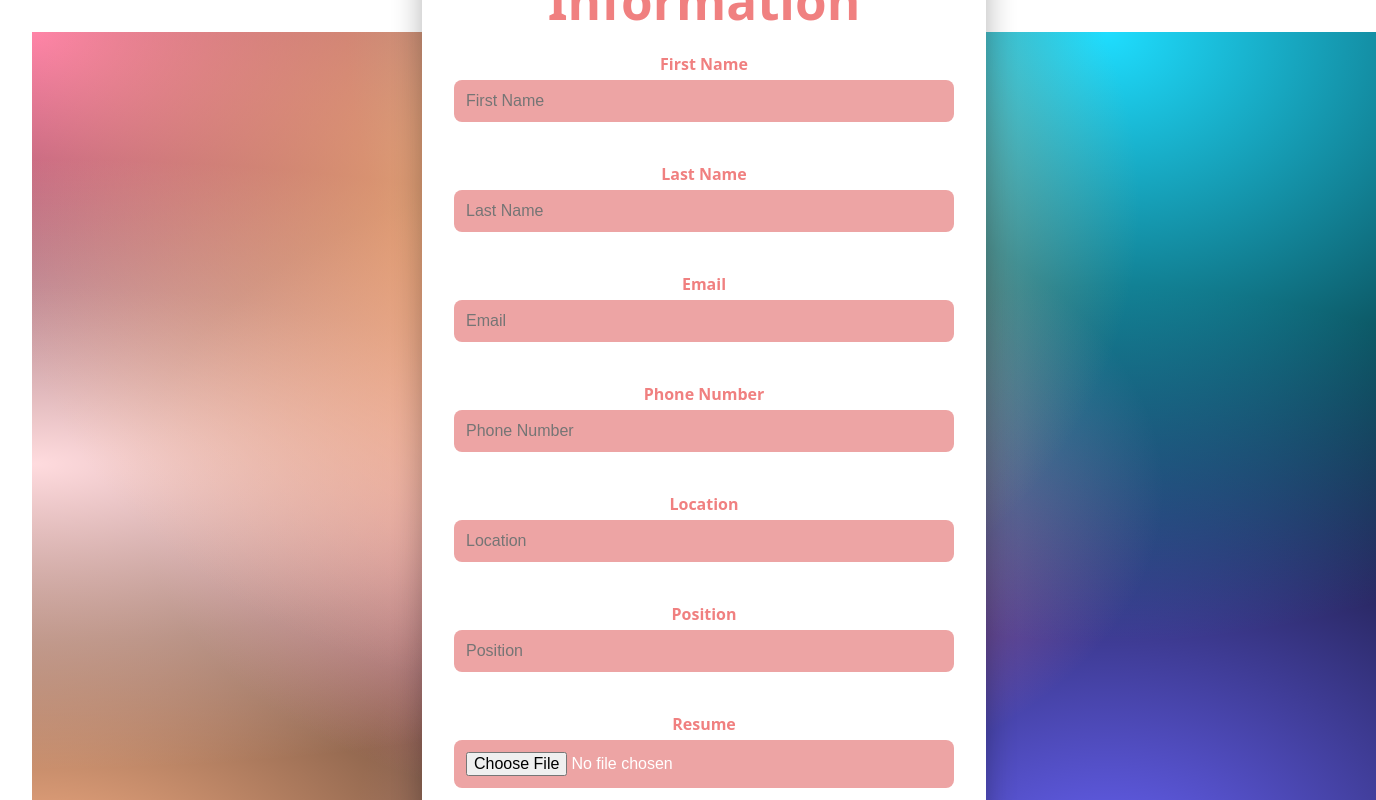
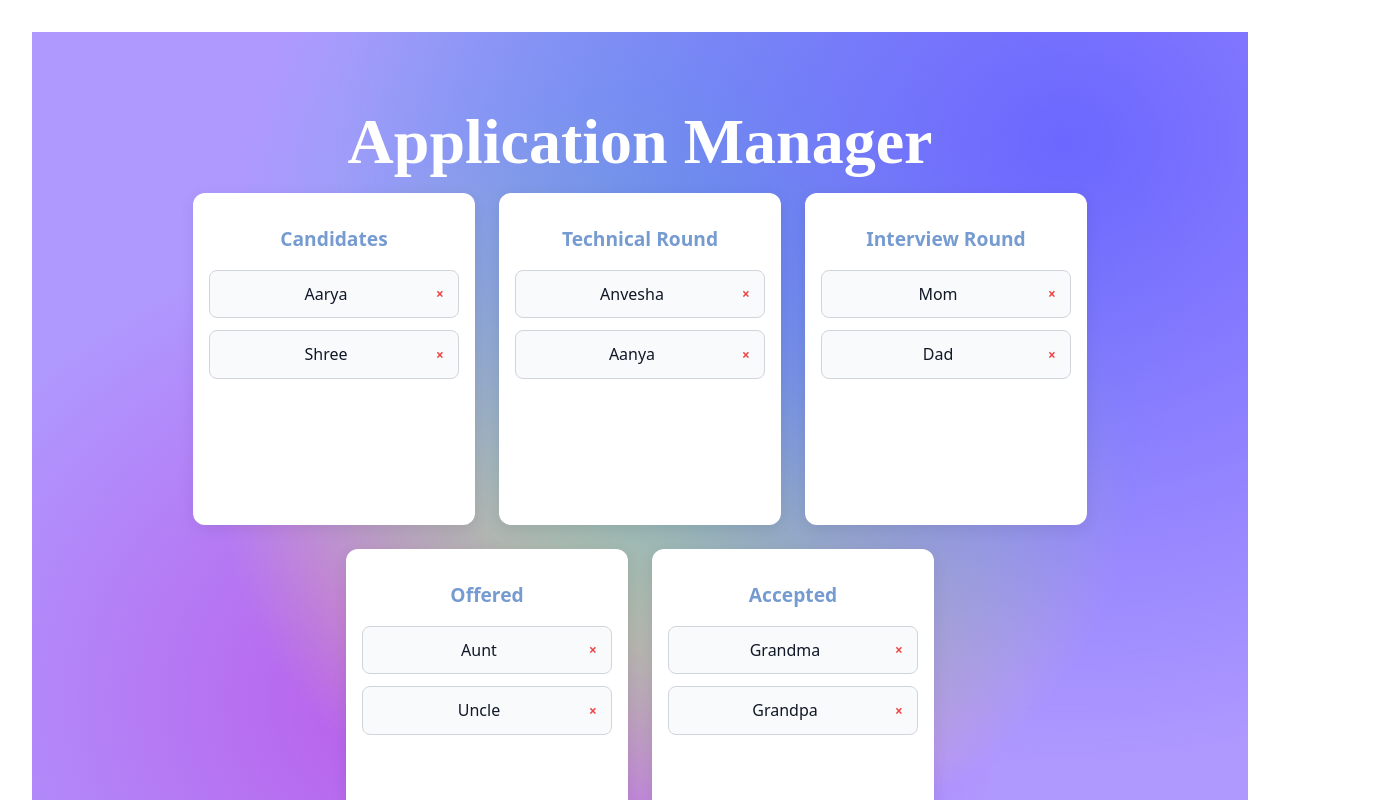
Before and after one commit to arrysoni/HireSphere, a React (Vite) app in the folder HireSphere/: page / in a window 1280 px wide. Shown: the top 800 px of the page, 1376 px wide, since content can reach past the window. Built offline with nearby package versions, Linux system fonts and the light colour scheme.

Commit message:
Board: Fixed x

```diff
--- a/HireSphere/src/App.jsx
+++ b/HireSphere/src/App.jsx
@@ -7,7 +7,7 @@ function App() {
 
   return (
     <div>
-      <Form />
+      <Board />
     </div>
   )
 }
--- a/HireSphere/src/styles/Board.css
+++ b/HireSphere/src/styles/Board.css
@@ -4,7 +4,12 @@
   flex-direction: column;
   align-items: center;
   padding: 2rem;
-  background-image: linear-gradient( purple, pink);
+  background-color:#af99ff;
+  background-image:
+    radial-gradient(at 85% 11%, hsla(242,99%,70%,1) 0px, transparent 50%),
+    radial-gradient(at 56% 24%, hsla(204,66%,63%,1) 0px, transparent 50%),
+    radial-gradient(at 53% 45%, hsla(61,83%,65%,1) 0px, transparent 50%),
+    radial-gradient(at 34% 67%, hsla(281,76%,63%,1) 0px, transparent 50%);
   min-height: 100vh;
 }
 
@@ -51,14 +56,16 @@
     background-color: #f8fafc;
     border: 1px solid #d1d5db;
     border-radius: 8px;
-  padding: 0.75rem 1rem;
+    padding: 0.75rem 2rem 0.75rem 1rem; /* more padding on the right */
     margin-bottom: 0.75rem;
     cursor: grab;
     font-size: 1rem;
     color: #111827;
     position: relative;
     transition: background-color 0.2s ease, transform 0.2s ease;
+    line-height: 1.4;
   }
+
 
 .item-card:hover {
   background-color: #e2e8f0;
@@ -67,15 +74,28 @@
 
 .remove-btn {
     position: absolute;
+    top: 50%;
     right: 10px;
-  top: 8px;
+    transform: translateY(-50%);
     background: none;
     border: none;
     color: #ef4444;
-  font-size: 1.1rem;
+    font-size: 0.85rem;
+    font-weight: bold;
     cursor: pointer;
-  transition: color 0.2s ease;
+    padding: 0;
+    line-height: 1;
+    height: 1rem;
+    width: 1rem;
+    display: flex;
+    align-items: center;
+    justify-content: center;
   }
+
+  .remove-btn:hover {
+    color: #b91c1c;
+  }
+
 
 .remove-btn:hover {
   color: #b91c1c;
```
Lines whose indentation alone changed are shown as unchanged.
